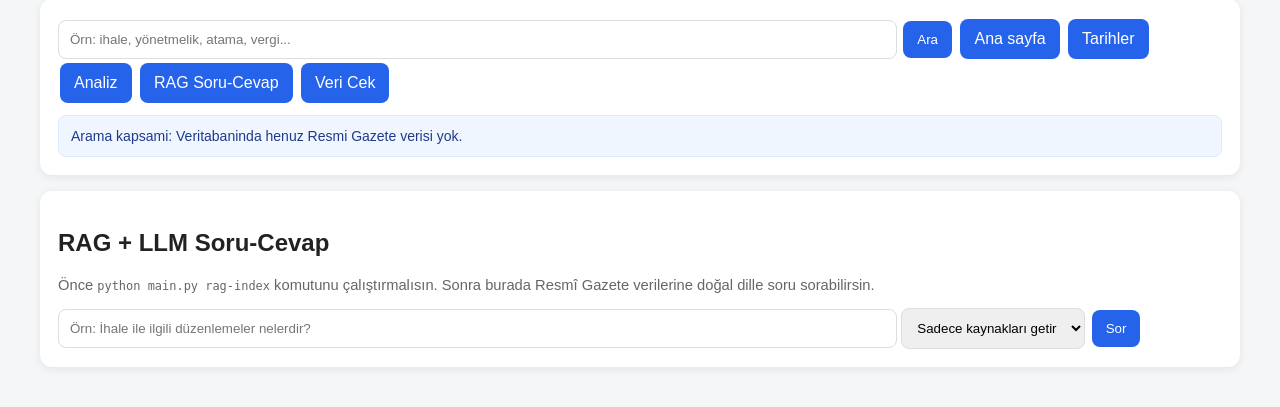
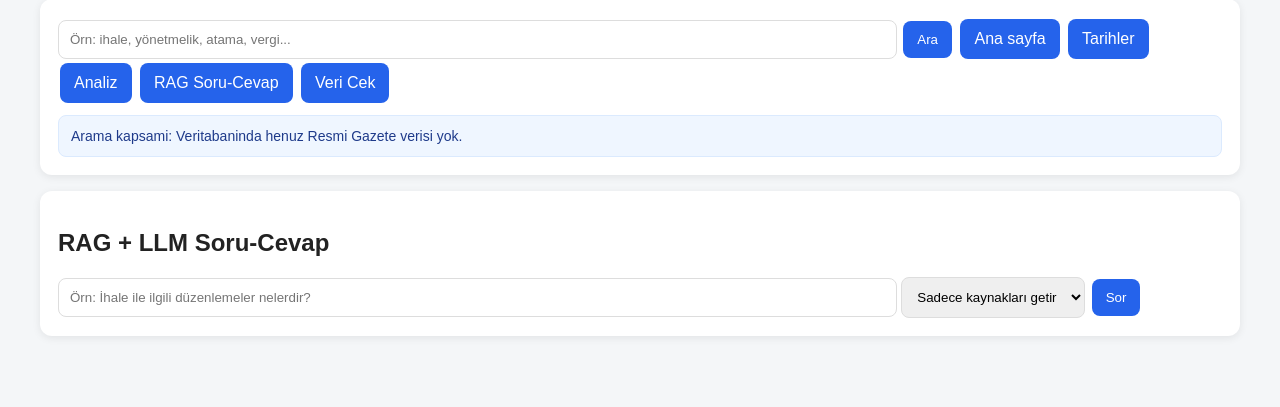
Before and after one commit to hakanozcan0717-boop/resmi-gazete-rev1, a Flask app: page /rag in a window 1280 px wide. Shown: the part 157-564 px from the top of the page. Run offline with Flask 3, Linux system fonts and the light colour scheme; data that the repository does not hold is empty; some libraries are stand-ins or nearby versions.

Commit message:
Remove RAG setup hint from page

```diff
--- a/web/templates/rag_chat.html
+++ b/web/templates/rag_chat.html
@@ -3,11 +3,6 @@
 {% block content %}
 <div class="card">
     <h2>RAG + LLM Soru-Cevap</h2>
-    <p class="muted">
-        Önce <code>python main.py rag-index</code> komutunu çalıştırmalısın.
-        Sonra burada Resmî Gazete verilerine doğal dille soru sorabilirsin.
-    </p>
-
     <form method="post">
         <input type="text" name="question" placeholder="Örn: İhale ile ilgili düzenlemeler nelerdir?" value="{{ question }}">
 
```
